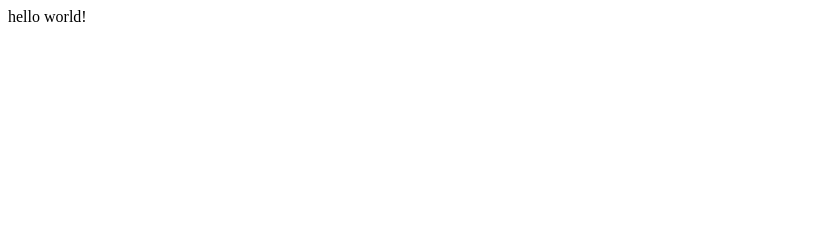
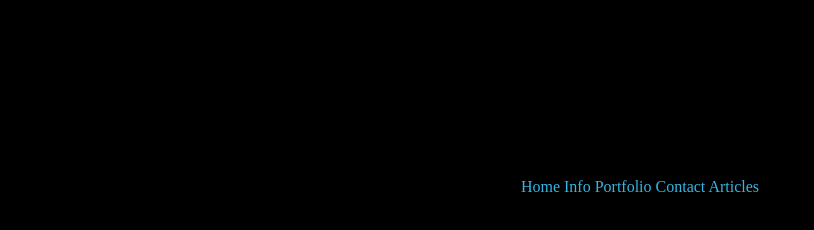
Before and after one commit to filotimos/hackthinker, a plain HTML site: page index.html in a window 1280 px wide. Shown: the whole page, without its empty margins (0-814 px from the left). Drawn offline with nearby package versions, Linux system fonts and the light colour scheme.

Commit message:
Update index.html

```diff
--- a/index.html
+++ b/index.html
@@ -1 +1,22 @@
-hello world!
+<!DOCTYPE html>
+<html>
+  <head>
+    <script type="text/javascript" src="//code.jquery.com/jquery-1.10.2.min.js"></script>
+    <script type="text/javascript" src="http://s3.amazonaws.com/codecademy-content/courses/hour-of-code/js/alphabet.js"></script>
+  </head>
+  <body style=background-color:black>
+    <canvas id="myCanvas"></canvas>
+    <script type="text/javascript" src="http://s3.amazonaws.com/codecademy-content/courses/hour-of-code/js/bubbles.js"></script>
+    <script type="text/javascript" src="homepage.js"></script>
+    <p align="center" style="color:#34B6E5">
+        <a herf >Home</a>
+        <a herf>Info</a>
+        <a herf>Portfolio</a>
+        <a herf>Contact</a>
+        <a herf>Articles</a>
+
+    </p>
+
+
+  </body>
+</html>
```
